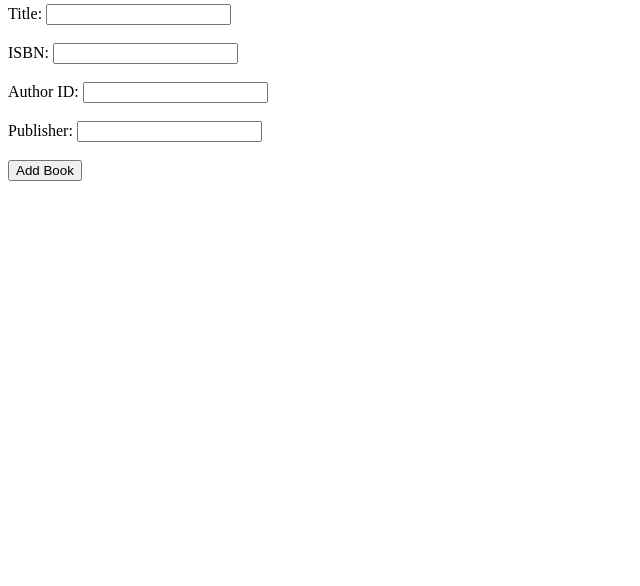
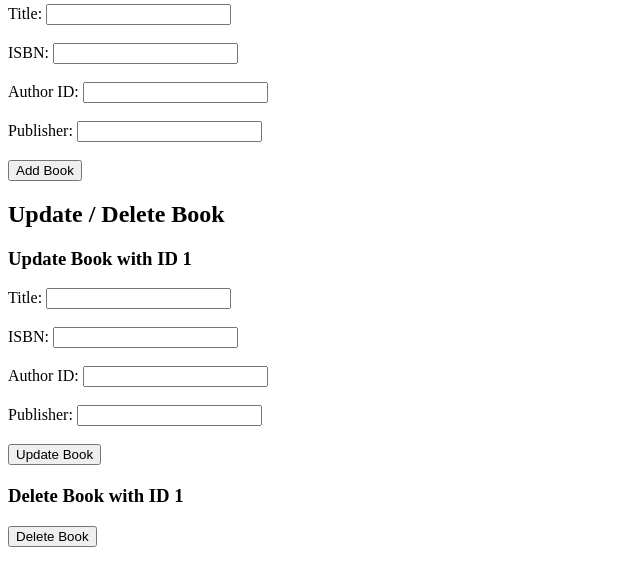
Before and after one commit to BenjaminDanker/CRUD-Chronicles, a FastAPI app: page / in a window 1280 px wide. Shown: the part 198-784 px from the top of the page, without its empty margins (0-640 px from the left). Run offline with FastAPI, Linux system fonts and the light colour scheme.

Commit message:
Implement Update and Delete Book Functionality

```diff
--- a/main.py
+++ b/main.py
@@ -50,6 +50,33 @@ async def add_book(title: str = Form(...), isbn: str = Form(...), author_id: int
     conn.close()
     return RedirectResponse(url="/", status_code=303)
 
+@app.post("/update_book/{book_id}")
+async def update_book(book_id: int, title: str = Form(...), isbn: str = Form(...), author_id: int = Form(...), publisher: str = Form(...)):
+    conn = get_db_connection()
+    try:
+        conn.execute(
+            "UPDATE Books SET Title = ?, ISBN = ?, Author_ID = ?, Publisher = ? WHERE Book_ID = ?",
+            (title, isbn, author_id, publisher, book_id)
+        )
+        conn.commit()
+    except Exception as e:
+        conn.close()
+        raise HTTPException(status_code=500, detail=str(e))
+    conn.close()
+    return RedirectResponse(url="/", status_code=303)
+
+@app.post("/delete_book/{book_id}")
+async def delete_book(book_id: int):
+    conn = get_db_connection()
+    try:
+        conn.execute("DELETE FROM Books WHERE Book_ID = ?", (book_id,))
+        conn.commit()
+    except Exception as e:
+        conn.close()
+        raise HTTPException(status_code=500, detail=str(e))
+    conn.close()
+    return RedirectResponse(url="/", status_code=303)
+
 if __name__ == "__main__":
     import uvicorn
     uvicorn.run(app, host="127.0.0.1", port=8000)
--- a/templates/index.html
+++ b/templates/index.html
@@ -26,5 +26,28 @@
 
         <input type="submit" value="Add Book">
     </form>
+
+    <h2>Update / Delete Book</h2>
+    <form action="/update_book/1" method="post">
+        <h3>Update Book with ID 1</h3>
+        <label for="title_u">Title:</label>
+        <input type="text" id="title_u" name="title" required><br><br>
+
+        <label for="isbn_u">ISBN:</label>
+        <input type="text" id="isbn_u" name="isbn" required><br><br>
+
+        <label for="author_id_u">Author ID:</label>
+        <input type="number" id="author_id_u" name="author_id" required><br><br>
+
+        <label for="publisher_u">Publisher:</label>
+        <input type="text" id="publisher_u" name="publisher" required><br><br>
+
+        <input type="submit" value="Update Book">
+    </form>
+
+    <form action="/delete_book/1" method="post" style="margin-top:20px;">
+        <h3>Delete Book with ID 1</h3>
+        <input type="submit" value="Delete Book">
+    </form>
 </body>
 </html>
```
